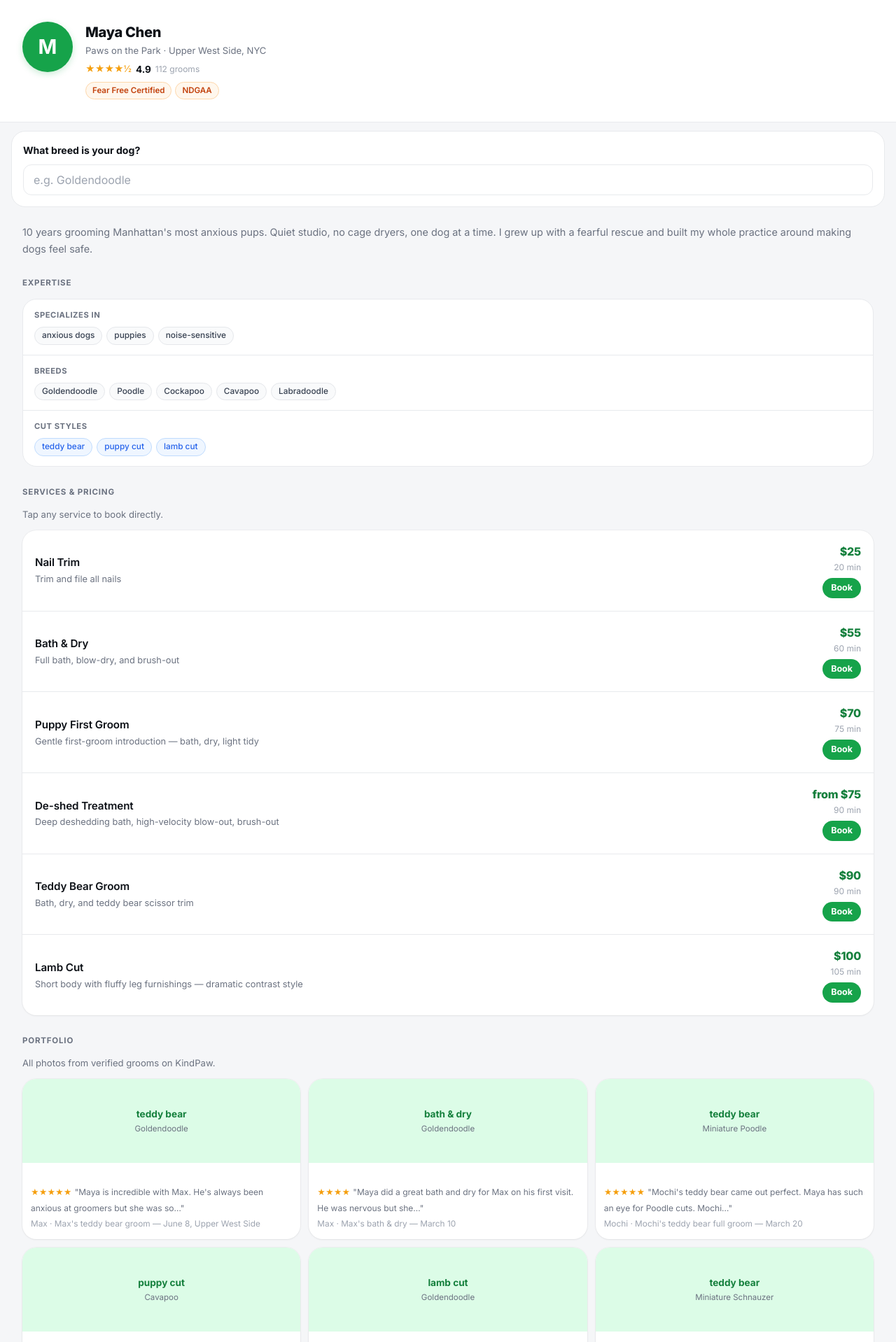
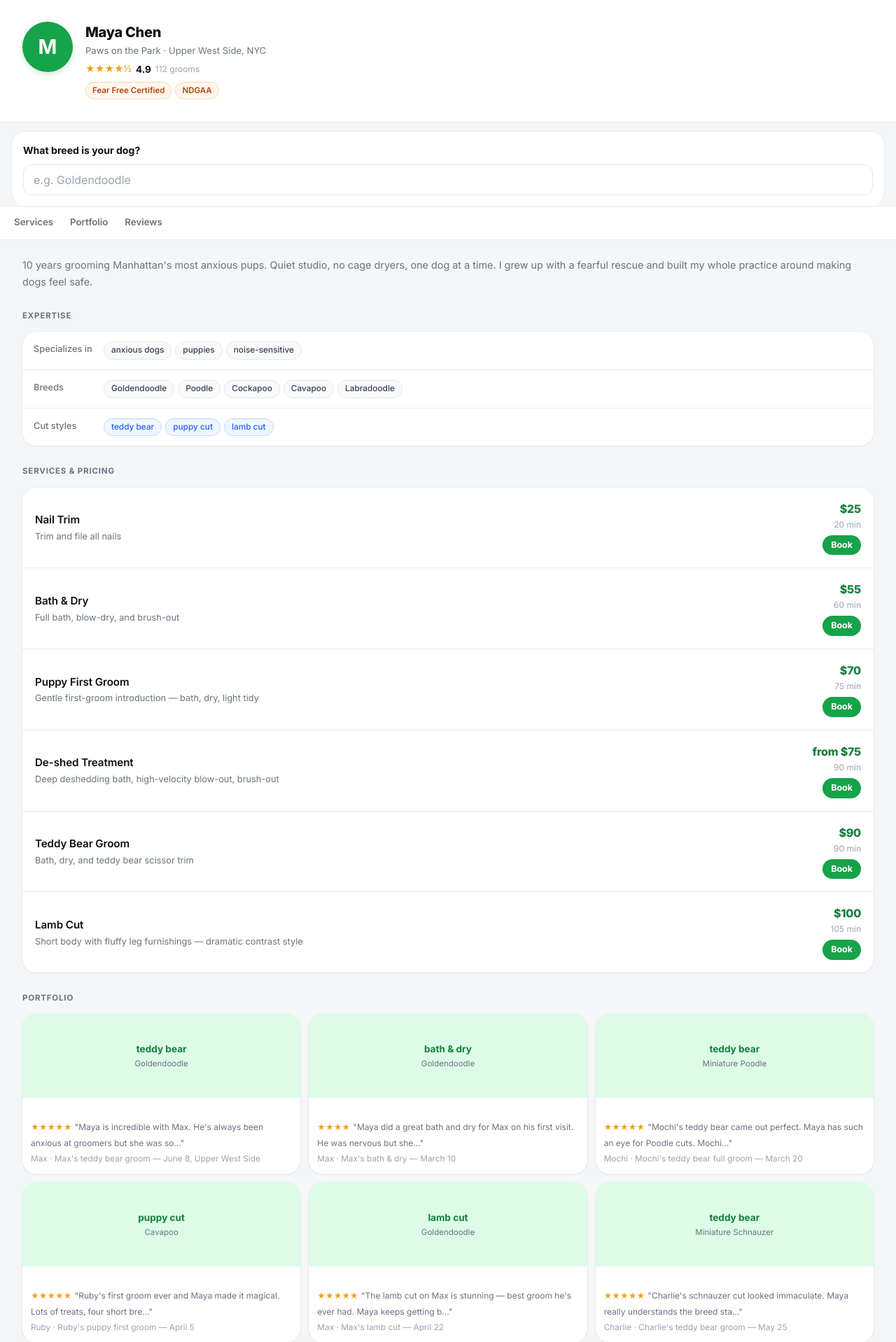
Before and after one commit to bcopans/Claude_learning, a Flask app: page /groomer/1/profile in a window 1280 px wide. Shown: the part 57-1975 px from the top of the page at 70% size. Run offline with Flask 3, Linux system fonts and the light colour scheme; data comes from the database, SQL or seed files in the repository; some libraries are stand-ins or nearby versions.

Commit message:
Clean expertise section + sticky section nav on groomer profile
- Replace expertise-card/row/label pattern with def-list: two-column grid
  where row labels (Specializes in / Breeds / Cut styles) are light-weight
  guides, not competing uppercase headers
- Section h2 (EXPERTISE) is now the only uppercase label — no duplication
- Breeds capped at 5 tags + '+N more' pill to prevent tag overflow
- Sticky anchor nav below hero: Services · Portfolio · Reviews
  with underline on hover, no active state needed (simple scroll anchors)
- Removed redundant 'Tap any service to book' sub-text (service rows
  already have book buttons inline)

https://claude.ai/code/session_01NYwLiMSZgUYJfXuboqaWhp

```diff
--- a/07_dog_groomer_booking/marketplace/static/style.css
+++ b/07_dog_groomer_booking/marketplace/static/style.css
@@ -488,27 +488,62 @@ textarea.input  { height: auto; padding-top: 12px; padding-bottom: 12px; resize:
 .ac-item:last-child { border-bottom: none; }
 .ac-item:hover, .ac-item.focused { background: var(--bg); color: var(--green); }
 
-/* ── Expertise block (groomer profile) ── */
-.expertise-card {
-  background: var(--surface);
-  border: 1px solid var(--border);
+/* ── Definition list (expertise block) ── */
+.def-list {
+  background: var(--surface);
   border-radius: var(--r-lg);
+  box-shadow: var(--sh);
   overflow: hidden;
 }
-.expertise-row {
-  display: flex;
-  flex-direction: column;
-  gap: 8px;
+.def-row {
+  display: grid;
+  grid-template-columns: 88px 1fr;
+  gap: 12px;
+  align-items: flex-start;
   padding: 14px 16px;
   border-bottom: 1px solid var(--border);
 }
-.expertise-row:last-child { border-bottom: none; }
-.expertise-label {
-  font-size: 0.7rem;
-  font-weight: 700;
-  color: var(--muted);
-  text-transform: uppercase;
-  letter-spacing: 0.05em;
+.def-row:last-child { border-bottom: none; }
+.def-label {
+  font-size: 0.8rem;
+  font-weight: 500;
+  color: var(--muted);
+  padding-top: 3px;
+  line-height: 1.3;
+}
+.def-val {
+  display: flex;
+  flex-wrap: wrap;
+  gap: 5px;
+}
+
+/* ── Profile section anchor nav ── */
+.profile-nav {
+  position: sticky;
+  top: 56px;
+  z-index: 20;
+  background: var(--surface);
+  border-bottom: 1px solid var(--border);
+  display: flex;
+  gap: 0;
+  padding: 0 8px;
+  overflow-x: auto;
+  scrollbar-width: none;
+}
+.profile-nav::-webkit-scrollbar { display: none; }
+.pnav-link {
+  padding: 12px 12px;
+  font-size: 0.83rem;
+  font-weight: 600;
+  color: var(--muted);
+  text-decoration: none;
+  white-space: nowrap;
+  border-bottom: 2px solid transparent;
+  transition: color 0.15s, border-color 0.15s;
+}
+.pnav-link:hover {
+  color: var(--text);
+  border-bottom-color: var(--green);
 }
 
 /* ── Groomer card photo support ── */
--- a/07_dog_groomer_booking/marketplace/templates/groomer_profile.html
+++ b/07_dog_groomer_booking/marketplace/templates/groomer_profile.html
@@ -392,7 +392,9 @@
 
     const certs  = g.certification_tags.map(c => `<span class="cert-badge">${c}</span>`).join('');
     const specs  = g.specialization_tags.map(s => `<span class="tag">${s}</span>`).join('');
-    const breeds = g.breed_expertise.map(b => `<span class="tag">${b}</span>`).join('');
+    const breedAll = g.breed_expertise;
+    const breeds = breedAll.slice(0, 5).map(b => `<span class="tag">${b}</span>`).join('')
+      + (breedAll.length > 5 ? `<span class="tag tag--gray">+${breedAll.length - 5} more</span>` : '');
     const cuts   = g.cut_specialties.map(c => `<span class="tag tag--blue">${c}</span>`).join('');
 
     const avatarInner = g.photo_url
@@ -461,26 +463,31 @@
 
       <div id="personal-slot"></div>
 
+      <nav class="profile-nav">
+        <a class="pnav-link" href="#sect-services">Services</a>
+        <a class="pnav-link" href="#sect-portfolio">Portfolio</a>
+        <a class="pnav-link" href="#sect-reviews">Reviews</a>
+      </nav>
+
       <div class="gprofile-bio">${g.bio}</div>
 
+      ${(specs || breeds || cuts) ? `
       <div class="gprofile-section">
         <h2>Expertise</h2>
-        <div class="expertise-card">
-          ${specs ? `<div class="expertise-row"><span class="expertise-label">Specializes in</span><div class="tag-row">${specs}</div></div>` : ''}
-          ${breeds ? `<div class="expertise-row"><span class="expertise-label">Breeds</span><div class="tag-row">${breeds}</div></div>` : ''}
-          ${cuts ? `<div class="expertise-row"><span class="expertise-label">Cut styles</span><div class="tag-row">${cuts}</div></div>` : ''}
+        <div class="def-list">
+          ${specs   ? `<div class="def-row"><span class="def-label">Specializes in</span><div class="def-val">${specs}</div></div>` : ''}
+          ${breeds  ? `<div class="def-row"><span class="def-label">Breeds</span><div class="def-val">${breeds}</div></div>` : ''}
+          ${cuts    ? `<div class="def-row"><span class="def-label">Cut styles</span><div class="def-val">${cuts}</div></div>` : ''}
         </div>
-      </div>
+      </div>` : ''}
 
-      <div class="gprofile-section">
+      <div class="gprofile-section" id="sect-services">
         <h2>Services & pricing</h2>
-        <p class="section-sub">Tap any service to book directly.</p>
         <div class="services-list">${services}</div>
       </div>
 
-      <div class="gprofile-section">
+      <div class="gprofile-section" id="sect-portfolio">
         <h2>Portfolio</h2>
-        <p class="section-sub">All photos from verified grooms on KindPaw.</p>
         <div class="portfolio-grid" id="portfolio-grid">
           ${portfolioItems}
           <div class="portfolio-add-card" onclick="openPhotoModal()">
@@ -490,7 +497,7 @@
         </div>
       </div>
 
-      <div class="gprofile-section" style="padding-bottom:40px">
+      <div class="gprofile-section" id="sect-reviews" style="padding-bottom:40px">
         <h2>Reviews (${g.reviews.length})</h2>
         <div class="reviews-list">${reviews}</div>
       </div>
```
